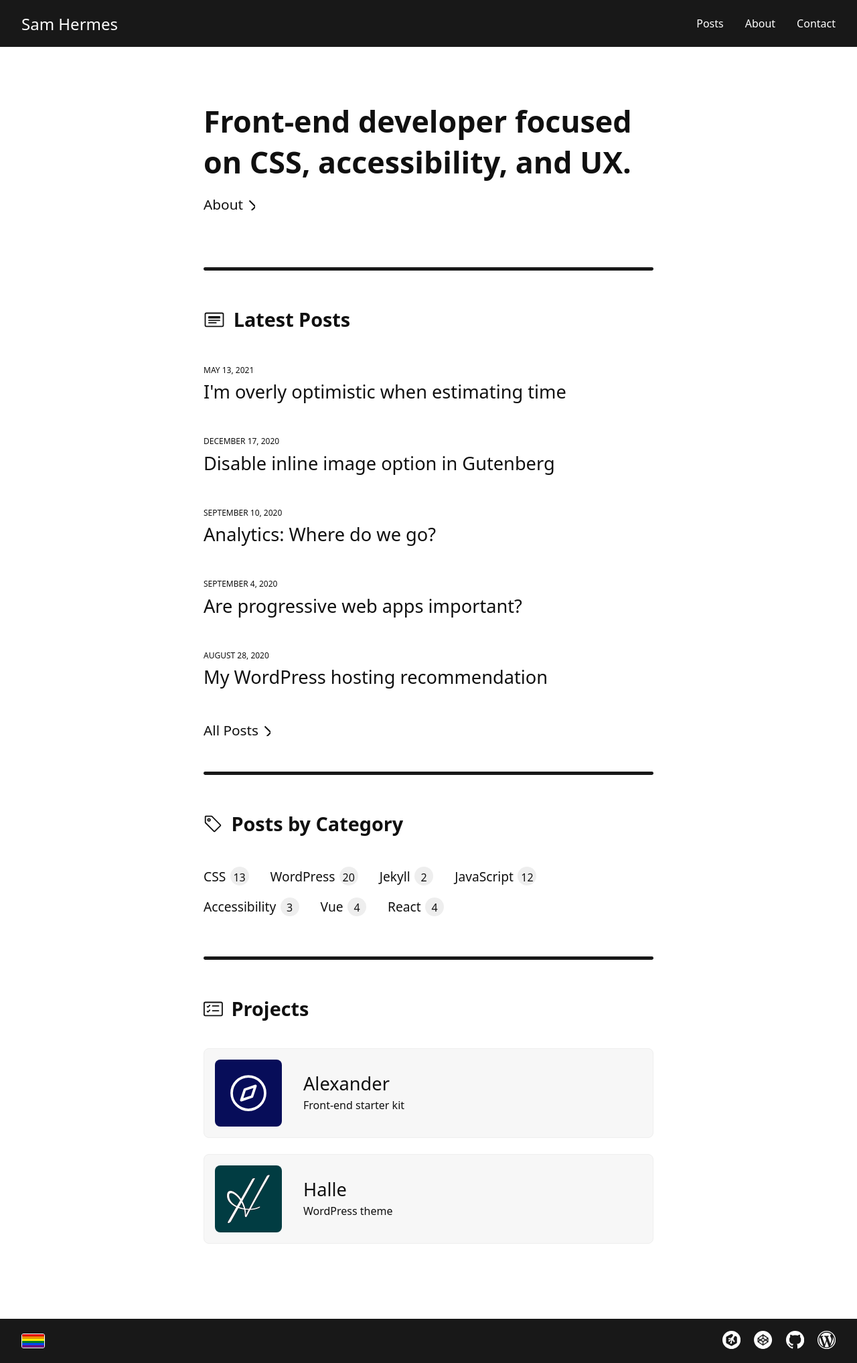
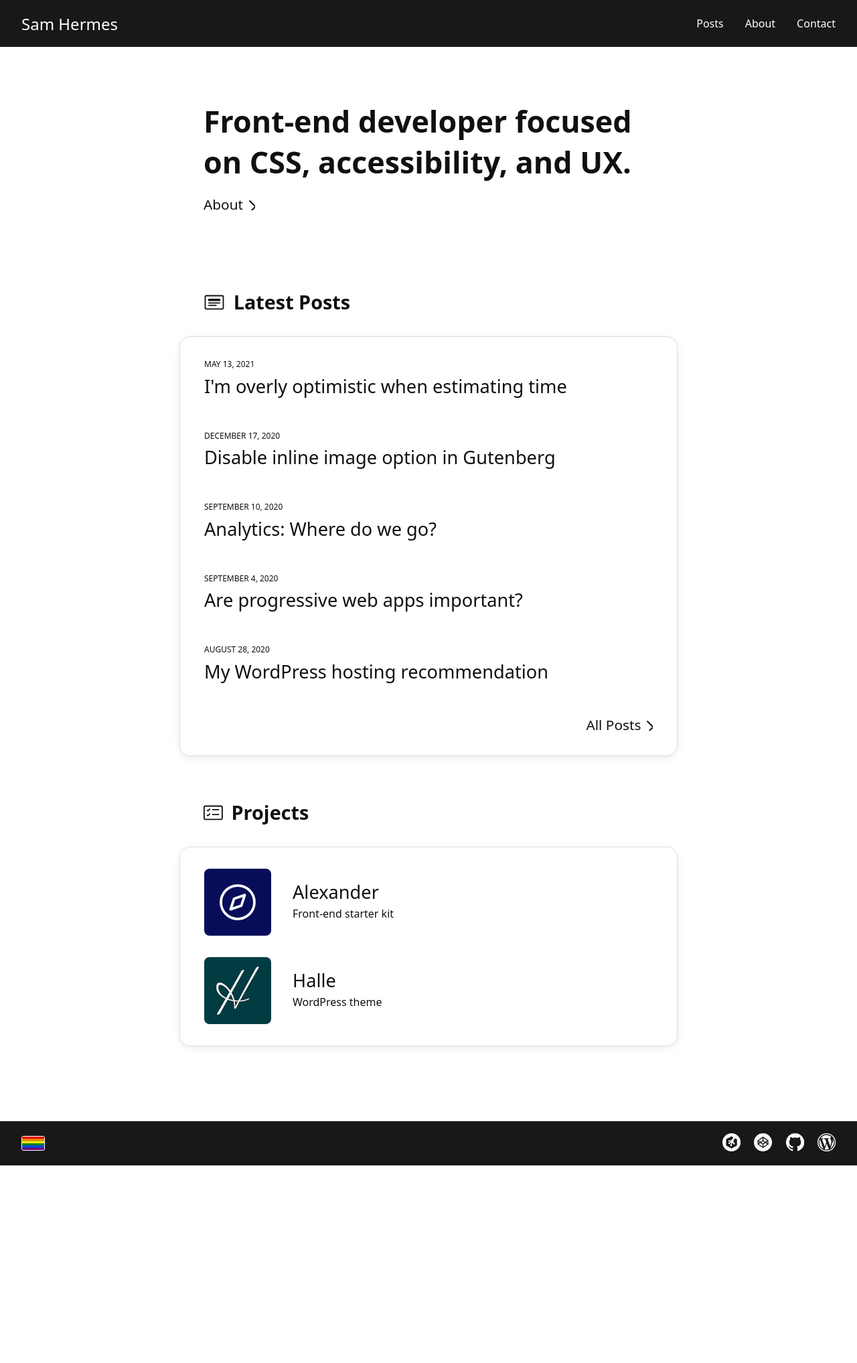
Before and after one commit to samhermes/samhermes.github.io, a Jekyll site: the page built from index.md, in a window 1280 px wide. Shown: the whole page at 67% size. Built offline with Jekyll 4.4.1, drawn with Linux system fonts in a browser that asks for light colours; after the commit the page ends 1740 px from its top, so only the background shows below that.

Commit message:
Homepage refresh

```diff
--- a/_includes/head.html
+++ b/_includes/head.html
@@ -7,7 +7,7 @@
 <meta name="description"
     content="{% if page.excerpt %}{{ page.excerpt | strip_html | strip_newlines | truncate: 160 }}{% else %}{{ site.description }}{% endif %}">
 
-<link rel="stylesheet" href="/css/main.css?v=1.2.6">
+<link rel="stylesheet" href="/css/main.css?v=1.2.7">
 {% if page.custom_css %}
 <link rel="stylesheet" href="{{ page.custom_css }}.css">
 {% endif %}
--- a/_sass/_global.scss
+++ b/_sass/_global.scss
@@ -110,7 +110,7 @@
     padding: 2rem 0 5rem;
     width: 90%;
 
-    @media screen and (min-width: 45.625em) {
+    @media screen and (min-width: 37.5em) {
       padding: 4rem 0 7rem;
     }
   }
--- a/_sass/_home.scss
+++ b/_sass/_home.scss
@@ -18,17 +18,11 @@
 
     .intro {
         margin-top: 1rem;
-        margin-bottom: 3rem;
+        margin-bottom: 5rem;
         position: relative;
 
-        &::after {
-            content: '';
-            display: inline-block;
-            width: 100%;
-            height: 0.3rem;
-            background-color: $color-less-dark;
-            border-radius: 0.15rem;
-            margin-top: 5rem;
+        @media screen and (min-width: 37.5em) {
+            margin-bottom: 7rem;
         }
 
         p {
@@ -47,6 +41,10 @@
         font-weight: 600;
         margin: 0 0 2.5rem;
 
+        @media screen and (min-width: 50em) {
+            margin-bottom: 2rem;
+        }
+
         @media screen and (min-width: 28.125em) {
             font-size: 1.8rem;
         }
@@ -56,33 +54,40 @@
         }
     }
 
-    .home-posts,
-    .home-categories {
+    .home-posts {
         margin-bottom: 3rem;
 
-        &::after {
-            content: '';
-            display: inline-block;
-            width: 100%;
-            height: 0.3rem;
-            background-color: $color-less-dark;
-            border-radius: 0.15rem;
-            margin-top: 3rem;
+        @media screen and (min-width: 28.125em) {
+            margin-bottom: 4rem;
+        }
+    }
+}
+
+.home-post-list,
+.home-project-list {
+    display: flex;
+    flex-direction: column;
+
+    @media screen and (min-width: 50em) {
+        box-shadow: 0 3px 12px rgba(0, 0, 0, 0.07);
+        border-radius: 1rem;
+        margin: 0 -2.25rem;
+        padding: 2rem 2.25rem;
+        border: 1px solid $color-medium;
+
+        @media (prefers-color-scheme: dark) {
+            background: $color-less-dark;
+            border-color: $dark-border-color;
+            box-shadow: none;
         }
     }
 
-    .home-posts {
-        .more {
-            display: inline-block;
-        }
+    .more {
+        margin-left: auto;
     }
 
     .post-list {
-        margin: 3rem 0;
-
-        li:last-child {
-            margin-bottom: 0;
-        }
+        margin: 0;
     }
 }
 
@@ -92,10 +97,7 @@
     padding: 0;
 
     li {
-        padding: 1rem;
-        margin-bottom: 1.5rem;
-        background-color: $color-extra-light;
-        border: 1px solid $color-light;
+        margin-bottom: 2rem;
         border-radius: 0.5rem;
         display: grid;
         grid-template-columns: 4rem 1fr;
--- a/_sass/_posts.scss
+++ b/_sass/_posts.scss
@@ -174,7 +174,7 @@
   padding: 2rem 0 5rem;
   width: 90%;
 
-  @media screen and (min-width: 45.625em) {
+  @media screen and (min-width: 37.5em) {
     padding: 4rem 0 7rem;
   }
 }
--- a/index.md
+++ b/index.md
@@ -11,40 +11,36 @@ layout: home
 	</div>
 	<div class="home-posts">
 		<h2>{% include icons/posts.svg %}Latest Posts</h2>
-		<ul class="post-list">
-			{% for post in site.posts limit:5 %}
-			<li>
-				<span class="post-meta">{{ post.date | date: "%B %-d, %Y" }}</span>
-				<h3 class="post-title">
-					<a class="post-link" href="{{ post.url | prepend: site.baseurl }}">{{ post.title }}</a>
-				</h3>
-			</li>
-			{% endfor %}
-		</ul>
-		<a class="more" href="/posts">All Posts<svg class="more-icon"><use xlink:href="#arrow"></use></svg></a>
-	</div>
-	<div class="home-categories">
-		<h2>{% include icons/category.svg %}Posts by Category</h2>
-		<ul class="categories-list">
-			{% for category in site.categories %}
-			<li><a href="/category/{{ category[0] | downcase }}">{{ category[0] }} <span class="category-count"><span class="screen-reader-text">Count: </span>{{ category | last | size }}</span></a></li>
-			{% endfor %}
-		</ul>
+		<div class="home-post-list">
+			<ul class="post-list">
+				{% for post in site.posts limit:5 %}
+				<li>
+					<span class="post-meta">{{ post.date | date: "%B %-d, %Y" }}</span>
+					<h3 class="post-title">
+						<a class="post-link" href="{{ post.url | prepend: site.baseurl }}">{{ post.title }}</a>
+					</h3>
+				</li>
+				{% endfor %}
+			</ul>
+			<a class="more" href="/posts">All Posts<svg class="more-icon"><use xlink:href="#arrow"></use></svg></a>
+		</div>
 	</div>
 	<div class="home-projects">
 		<h2>{% include icons/projects.svg %}Projects</h2>
-		<ul class="project-list">
-			{% for project in site.projects limit:5 %}
-			<li>
-				<img class="project-image" src="img/projects/{{ project.icon }}" alt="{{ project.title }}">
-				<div class="project-info">
-					<h3 class="project-title">
-						<a class="project-link" href="{{ project.external_url | prepend: site.baseurl }}">{{ project.title }}</a>
-					</h3>
-					<p class="project-desc">{{ project.description }}</p>
-				</div>
-			</li>
-			{% endfor %}
-		</ul>
+		<div class="home-project-list">
+			<ul class="project-list">
+				{% for project in site.projects limit:5 %}
+				<li>
+					<img class="project-image" src="img/projects/{{ project.icon }}" alt="{{ project.title }}">
+					<div class="project-info">
+						<h3 class="project-title">
+							<a class="project-link" href="{{ project.external_url | prepend: site.baseurl }}">{{ project.title }}</a>
+						</h3>
+						<p class="project-desc">{{ project.description }}</p>
+					</div>
+				</li>
+				{% endfor %}
+			</ul>
+		</div>
 	</div>
 </div>
```
